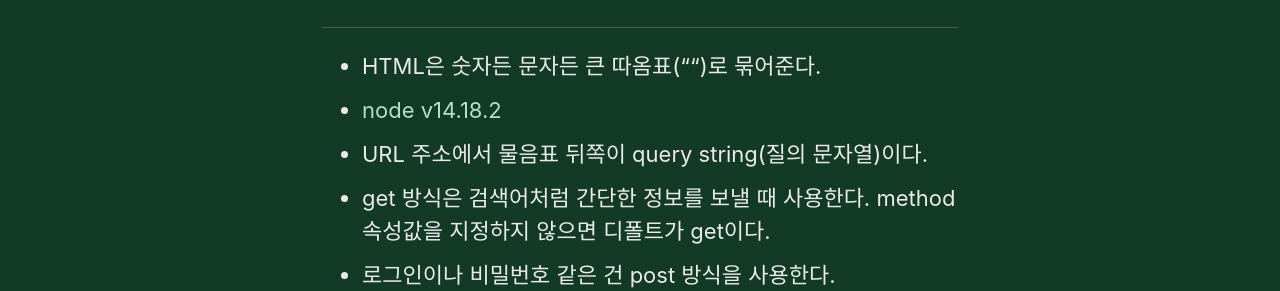
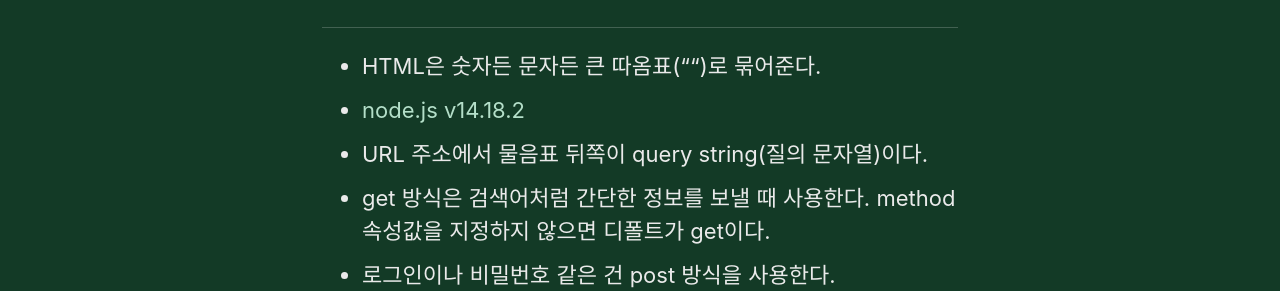
Before and after one commit to YUEUN328/YUEUN328.github.io, a Jekyll site: the page built from _posts/2021-12-29-fortytwo.md, in a window 1280 px wide and 900 px high. Shown: the part 445-736 px from the top of the window. Built offline with Jekyll 4.4.1, drawn with Linux system fonts in a browser that asks for light colours; cached includes are drawn as plain includes; comment, search, counter and statistics services are not loaded.

```diff
--- a/_posts/2021-12-29-fortytwo.md
+++ b/_posts/2021-12-29-fortytwo.md
@@ -13,7 +13,7 @@ author_profile: false
 ------
 
 * HTML은 숫자든 문자든 큰 따옴표("")로 묶어준다.
-* [node v14.18.2](https://nodejs.org/download/release/v14.18.2/)
+* [node.js v14.18.2](https://nodejs.org/download/release/v14.18.2/)
 * URL 주소에서 물음표 뒤쪽이 query string(질의 문자열)이다.
 * get 방식은 검색어처럼 간단한 정보를 보낼 때 사용한다. method 속성값을 지정하지 않으면 디폴트가 get이다.
 * 로그인이나 비밀번호 같은 건 post 방식을 사용한다.
```
